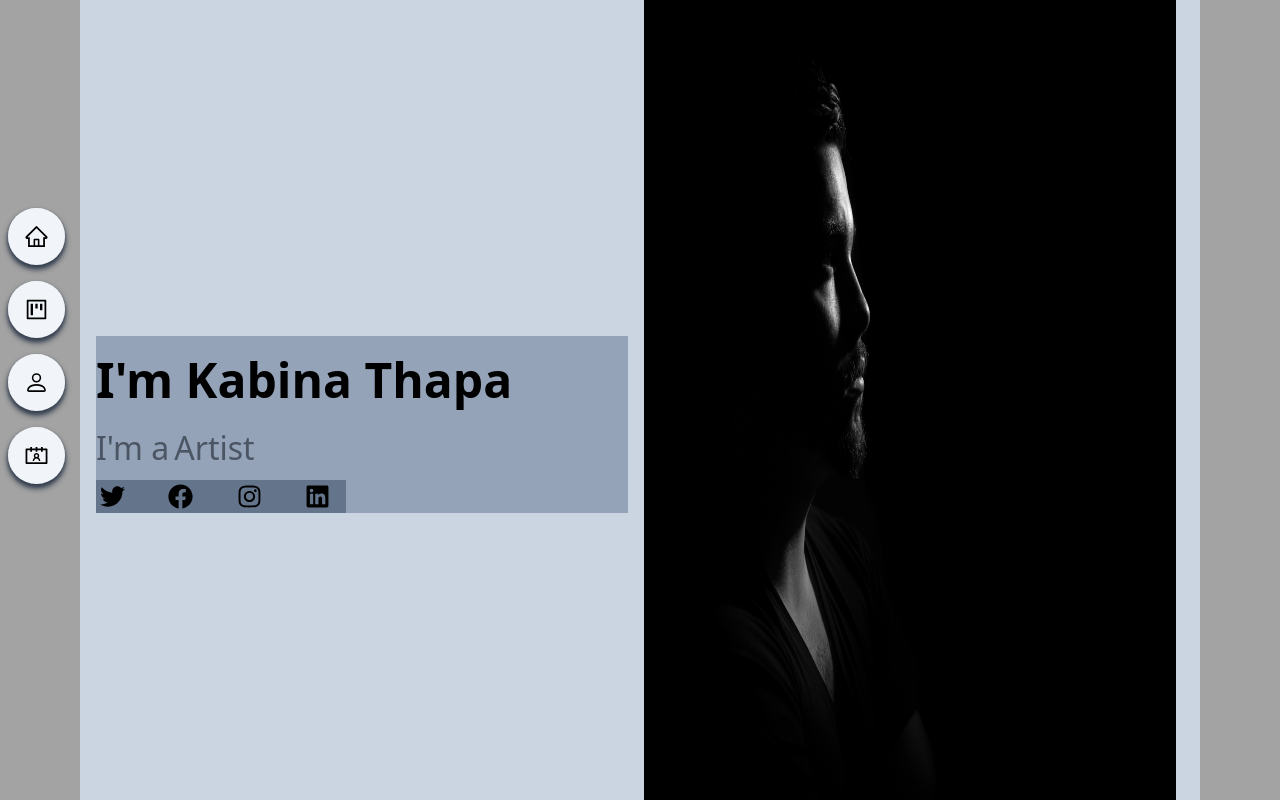
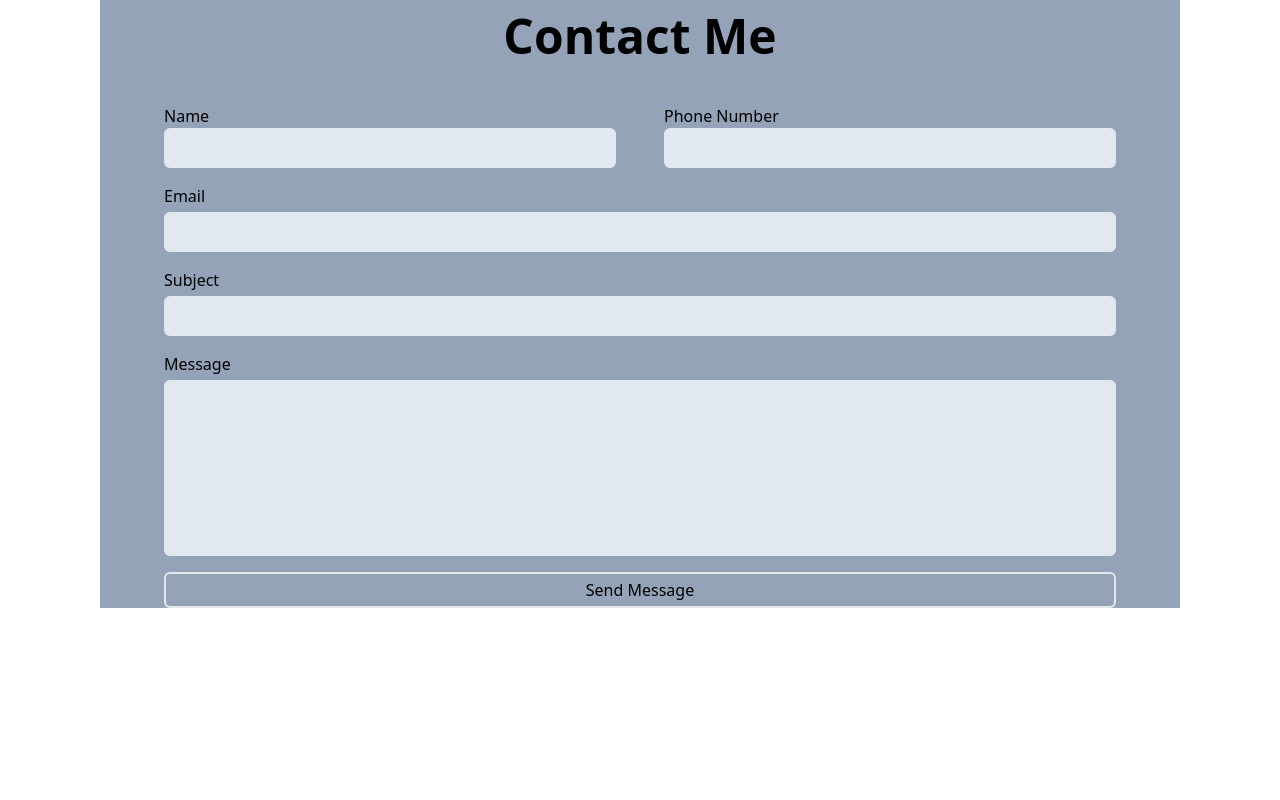
Before and after one commit to KabinaThapa/portfolio, a React (Vite) app: page /Contact in a window 1280 px wide. Shown: the top 800 px of the page. Built offline with nearby package versions, Linux system fonts and the light colour scheme.

Commit message:
chore: set up react router for page navigation
fix: resolve issue with incorrect route handling

```diff
--- a/src/components/Home.jsx
+++ b/src/components/Home.jsx
@@ -2,10 +2,12 @@ import React from "react";
 import { TypeAnimation } from "react-type-animation";
 import { FaFacebook, FaInstagram, FaLinkedin, FaTwitter } from "react-icons/fa";
 import potrait from '../images/Potrait.jpg'
+import Sidenav from "./sidenav";
 
 const Home = () => {
   return (
     <div id="Home">
+      <Sidenav/>
       <div className="mainBox flex flex-col max-w-full h-screen justify-between bg-slate-300  pr-4 pt-12 pb-12 items-center md:ml-20 md:mr-20 md:flex-row">
         <header className="introBox max-w-[600px] w-full ml-4 mr-4 flex flex-col bg-slate-400 justify-center mt-12 items-center md:items-start md:mr-4 ">
           <h1 className="font-bold lg:text-[3rem] text-[1.5rem] mb-2 pt-2 text-center ">I'm Kabina Thapa</h1>
--- a/src/components/Sidenav.jsx
+++ b/src/components/Sidenav.jsx
@@ -18,23 +18,23 @@ const Sidenav = () => {
         {
           nav ? (
             <div className= 'fixed w-full h-screen flex-col flex justify-center items-center md:mr-4'>
-              <a href="#Home" className=" w-3/4 flex justify-center items-center  border rounded-xl ml-4  mr-4 mb-4 bg-slate-200 p-1 shadow-lg shadow-gray-300 cursor-pointer hover:scale-110 ease-in duration-200">
+              <Link to="/" className=" w-3/4 flex justify-center items-center  border rounded-xl ml-4  mr-4 mb-4 bg-slate-200 p-1 shadow-lg shadow-gray-300 cursor-pointer hover:scale-110 ease-in duration-200">
 
                 <AiOutlineHome size={20}/>
                 <span className='pl-2 '> Home</span>
-              </a>
-              <a href="#Projects" className=" w-3/4 flex justify-center items-center  border rounded-xl ml-4  mr-4 mb-4 bg-slate-200 p-1 shadow-lg shadow-gray-500 cursor-pointer hover:scale-110 ease-in duration-200">
+              </Link>
+              <Link to="/Projects" className=" w-3/4 flex justify-center items-center  border rounded-xl ml-4  mr-4 mb-4 bg-slate-200 p-1 shadow-lg shadow-gray-500 cursor-pointer hover:scale-110 ease-in duration-200">
                 <AiOutlineProject size={20}/>
                 <span className='pl-2'> Projects</span>
-              </a>
-              <a href="#Resume" className=" w-3/4 flex justify-center items-center  border rounded-xl ml-4  mr-4 mb-4 bg-slate-200 p-1 shadow-lg shadow-gray-300 cursor-pointer hover:scale-110 ease-in duration-200">
+              </Link>
+              <Link to ="/Resume" className=" w-3/4 flex justify-center items-center  border rounded-xl ml-4  mr-4 mb-4 bg-slate-200 p-1 shadow-lg shadow-gray-300 cursor-pointer hover:scale-110 ease-in duration-200">
                 <BsPerson size={20}/>
                 <span className='pl-2'> Resume</span>
-              </a>
-              <a href="#Contact" className=" w-3/4 flex justify-center items-center  border rounded-xl ml-4  mr-4 mb-4 bg-slate-200 p-1 shadow-lg shadow-gray-300 cursor-pointer hover:scale-110 ease-in duration-200">
+              </Link>
+              <Link to="/Contact" className=" w-3/4 flex justify-center items-center  border rounded-xl ml-4  mr-4 mb-4 bg-slate-200 p-1 shadow-lg shadow-gray-300 cursor-pointer hover:scale-110 ease-in duration-200">
                 <AiOutlineContacts size={20}/>
                 <span className='pl-2'>Contact</span>
-              </a>
+              </Link>
 
             </div>
           )
@@ -44,24 +44,24 @@ const Sidenav = () => {
         }
         <div className='md:block hidden bg-slate-400'>
           <div className='flex flex-col fixed top-1/4'>
-            <a href="#Home" className='relative group border-1 flex justify-center  items-center rounded-full lg:p-4 md:p-2 m-2 bg-slate-100 shadow-md shadow-gray-700 cursor-pointer hover:scale-110 ease-in duration-200'>
+            <Link to="/Home" className='relative group border-1 flex justify-center  items-center rounded-full lg:p-4 md:p-2 m-2 bg-slate-100 shadow-md shadow-gray-700 cursor-pointer hover:scale-110 ease-in duration-200'>
             <AiOutlineHome size={25 } />
             <span className="absolute bg-slate-100 left-16 rounded-md  opacity-0  p-2 transition-opacity duration-200 group-hover:opacity-100 pointer-events-none">
         Home
       </span>
-            </a>
-            <a href="#Projects" className='group border-1 flex justify-center items-center rounded-full lg:p-4 md:p-2 m-2 bg-slate-100 shadow-md shadow-gray-700 cursor-pointer hover:scale-110 ease-in duration-200'> <AiOutlineProject size={25}/>
+            </Link>
+            <Link to="/Projects" className='group border-1 flex justify-center items-center rounded-full lg:p-4 md:p-2 m-2 bg-slate-100 shadow-md shadow-gray-700 cursor-pointer hover:scale-110 ease-in duration-200'> <AiOutlineProject size={25}/>
             <span className="absolute bg-slate-100 left-16 rounded-md  opacity-0  p-2 transition-opacity duration-200 group-hover:opacity-100 pointer-events-none">
         Projects
-      </span></a>
-            <a href="#Resume" className=' group border-1 flex justify-center items-center  rounded-full lg:p-4 md:p-2 m-2 bg-slate-100 shadow-md shadow-gray-700 cursor-pointer hover:scale-110 ease-in duration-200'> <BsPerson size={25}/>
+      </span></Link>
+            <Link to="/Resume" className=' group border-1 flex justify-center items-center  rounded-full lg:p-4 md:p-2 m-2 bg-slate-100 shadow-md shadow-gray-700 cursor-pointer hover:scale-110 ease-in duration-200'> <BsPerson size={25}/>
             <span className="absolute bg-slate-100 left-16 rounded-md  opacity-0  p-2 transition-opacity duration-200 group-hover:opacity-100 pointer-events-none">
         Resume
-      </span></a>
-            <a href="#Contact" className='group border-1 flex justify-center items-center rounded-full lg:p-4 md:p-2 m-2 bg-slate-100 shadow-md shadow-gray-700 cursor-pointer hover:scale-110 ease-in duration-200'> <AiOutlineContacts size={25}/>
+      </span></Link>
+            <Link to="/Contact" className='group border-1 flex justify-center items-center rounded-full lg:p-4 md:p-2 m-2 bg-slate-100 shadow-md shadow-gray-700 cursor-pointer hover:scale-110 ease-in duration-200'> <AiOutlineContacts size={25}/>
             <span className="absolute bg-slate-100 left-16 rounded-md  opacity-0  p-2 transition-opacity duration-200 group-hover:opacity-100 pointer-events-none">
         Contact
-      </span></a>
+      </span></Link>
 
           </div>
         </div>
--- a/src/main.jsx
+++ b/src/main.jsx
@@ -3,29 +3,42 @@ import React from 'react'
 import ReactDOM from 'react-dom/client'
 import App from './App.jsx'
 import './index.css'
-import { createBrowserRouter, RouterProvider,Route,createRoutesFromElements } from 'react-router-dom'
+import { createBrowserRouter, RouterProvider,Route } from 'react-router-dom'
 import Home from './components/Home.jsx'
 import Project from './components/Project.jsx'
 import Contact from './components/Contact.jsx'
 import Resume from './components/Resume.jsx'
 import Sidenav from './components/sidenav.jsx'
 
-const router=createBrowserRouter(
-  createRoutesFromElements(
-    <Route path="/" element={<Sidenav />}>
-       <Route element={<Home/>} />
-      <Route path="Contact" element={<Contact />} />
-      <Route path="Project" element={<Project />} />
-      <Route path="Resume" element={<Resume />} />
-    </Route>
-  )
-)
+const router=createBrowserRouter([
+  {
+    path:'/',
+    element:<Home/>,
+
+
+  },
+  {
+    path:'/Contact',
+    element:<Contact/>
+  },
+  {
+    path:'/Projects',
+    element:<Project/>
+  },
+  {
+  path:'Resume',
+  element:<Resume/>
+  }
+
+])
+
+
 
 
 
 ReactDOM.createRoot(document.getElementById('root')).render(
   <React.StrictMode>
-    <App/>
+
     <RouterProvider router={router}/>
   </React.StrictMode>,
 )
```
